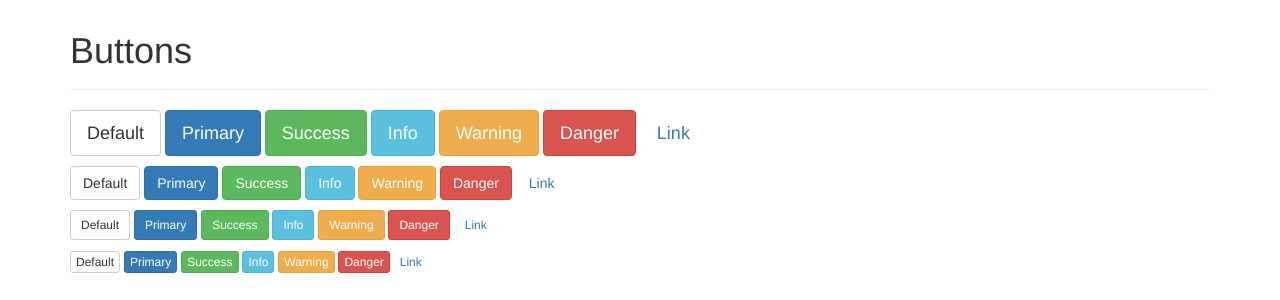
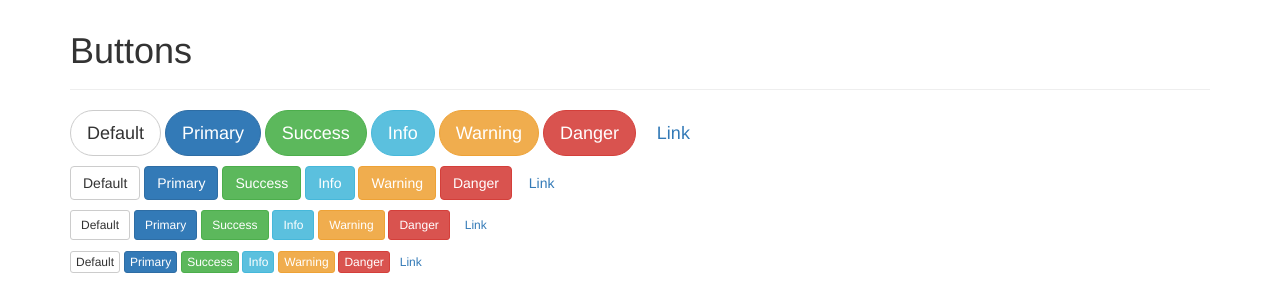
Before and after one commit to emrickj/emrickj.github.io, a Jekyll site: the page index.html, which Jekyll copies as it is, in a window 1280 px wide. Shown: the part 409-709 px from the top of the page. Built offline with Jekyll 4.4.1, drawn with Linux system fonts in a browser that asks for light colours; nearby versions of some CDN libraries.

Commit message:
Update _buttons.scss

```diff
--- a/_sass/_buttons.scss
+++ b/_sass/_buttons.scss
@@ -134,7 +134,7 @@ a.btn {
 
 .btn-lg {
   // line-height: ensure even-numbered height of button next to large input
-  @include button-size($padding-large-vertical, $padding-large-horizontal, $font-size-large, $line-height-large, 25);
+  @include button-size($padding-large-vertical, $padding-large-horizontal, $font-size-large, $line-height-large, 25px);
 }
 .btn-sm {
   // line-height: ensure proper height of button next to small input
```
